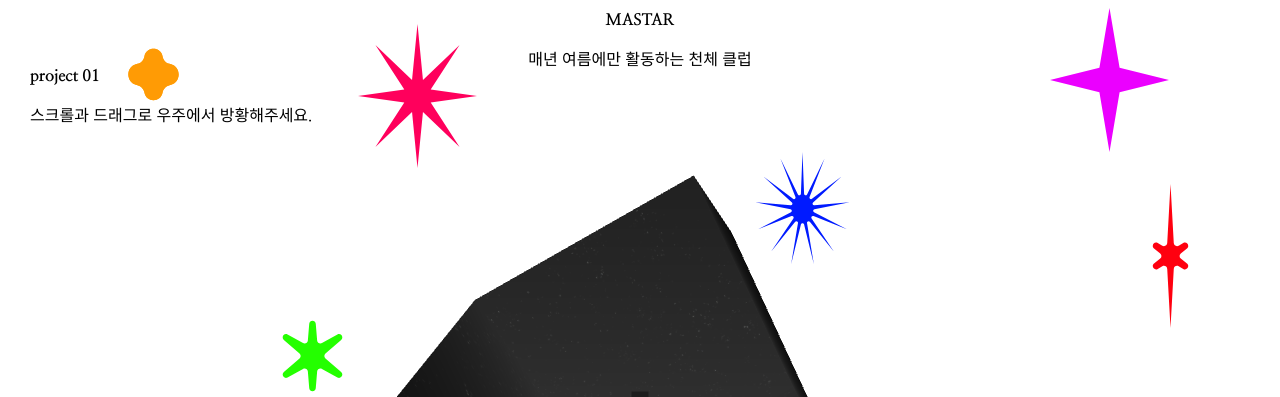
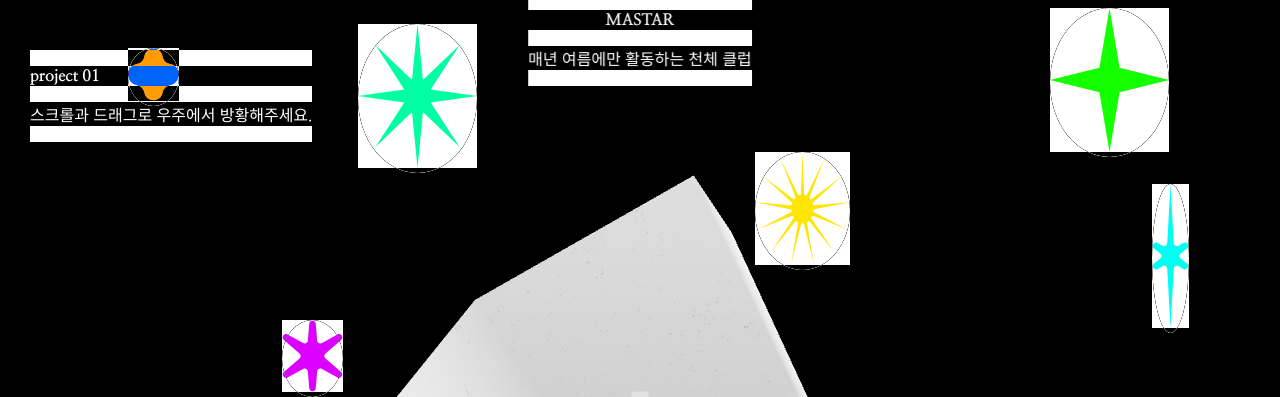
Before and after one commit to ynawhocodes/mastar, a website built with webpack: page index.html in a window 1280 px wide. Shown: the top 397 px of the page. Built offline with nearby package versions, Linux system fonts and the light colour scheme; a web font is replaced by a local one.

Commit message:
feat: black version

```diff
--- a/static/styles/style.css
+++ b/static/styles/style.css
@@ -1,7 +1,7 @@
 * {
   font-family: 'Nanum Myeongjo', serif;
-  /* background-color: white;
-  mix-blend-mode: difference; */
+  background-color: white;
+  mix-blend-mode: difference;
   /* color: #fff; */
 }
 
```
